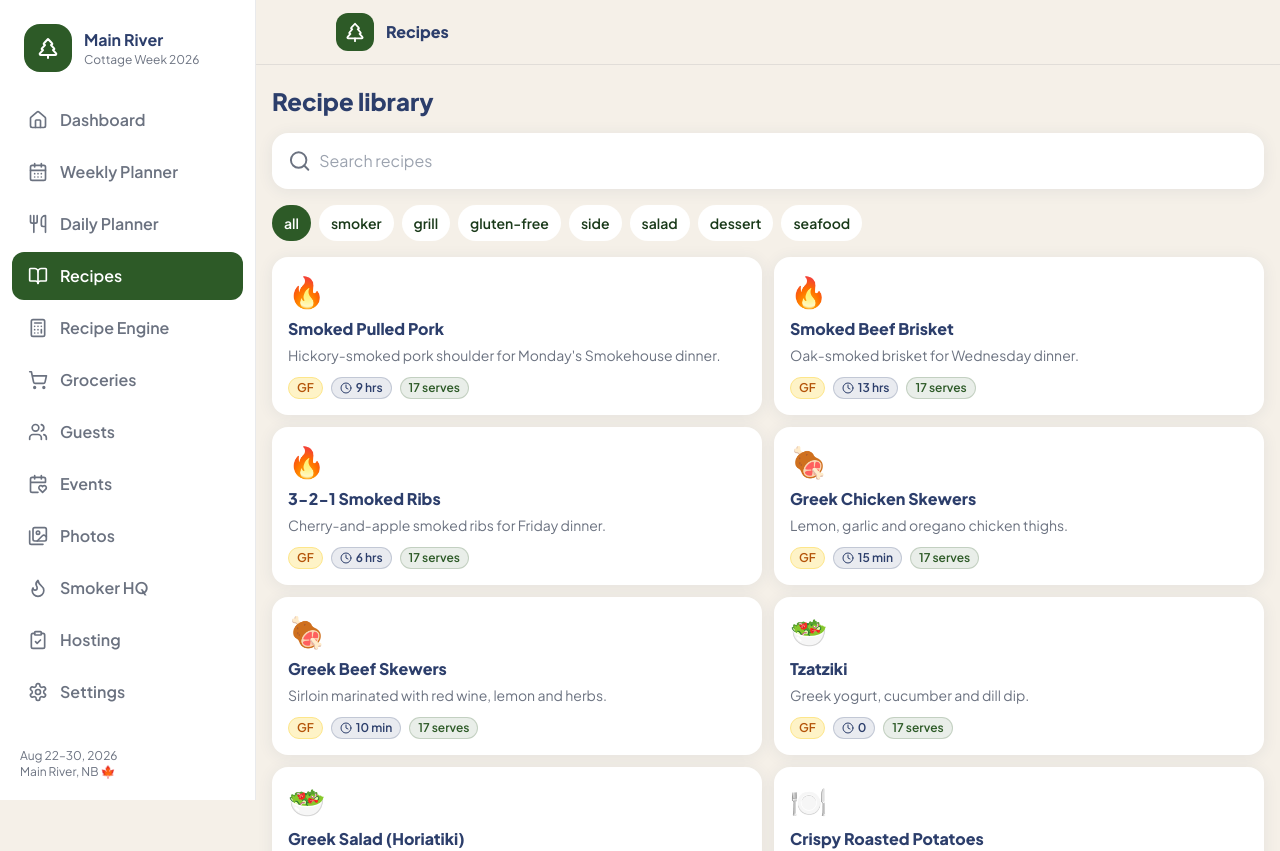
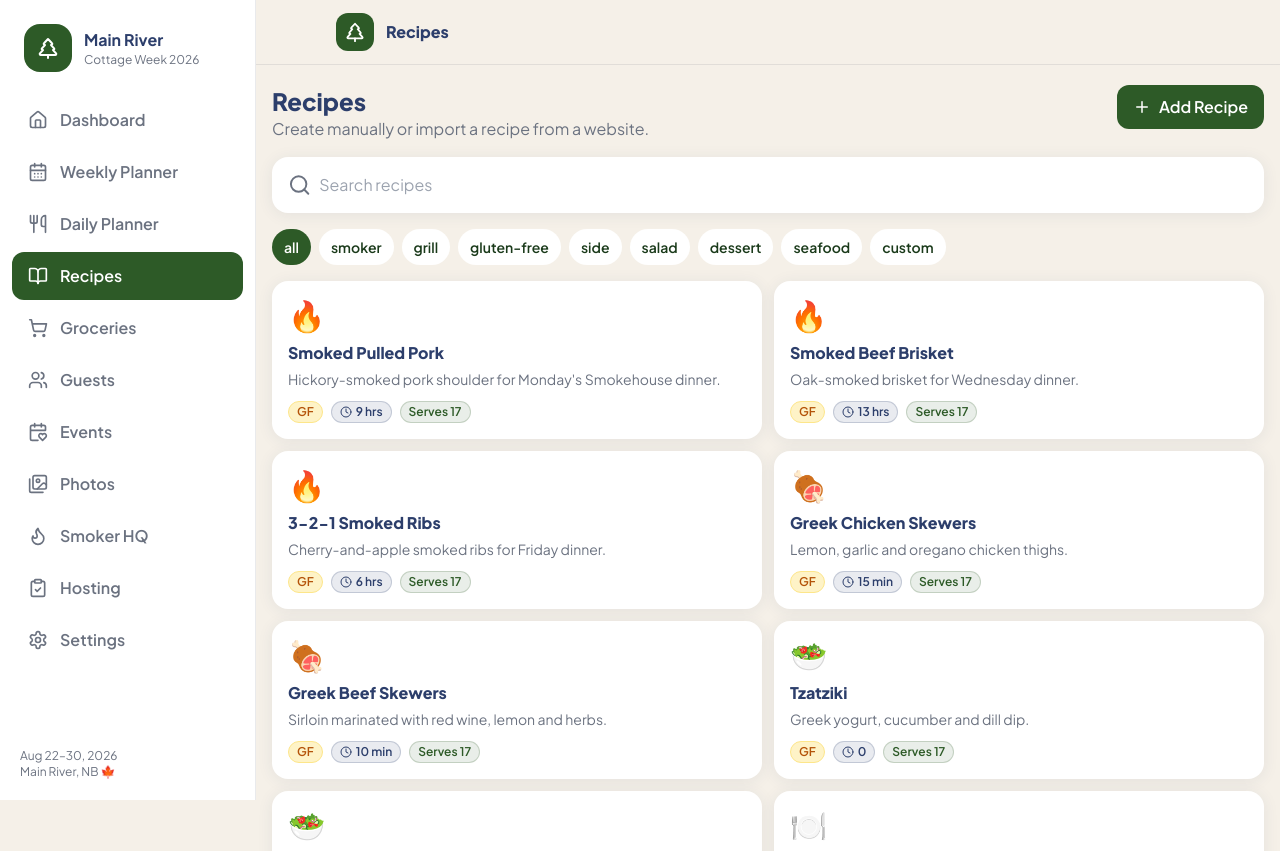
Before and after one commit to deniseblinn-star/main-river-cottage-guide, a React (Vite) app: page /recipes in a window 1280 px wide. Shown: the top 851 px of the page. Built offline with nearby package versions, Linux system fonts and the light colour scheme.

Commit message:
Full replacement 1

```diff
--- a/src/components/layout/Sidebar.jsx
+++ b/src/components/layout/Sidebar.jsx
@@ -1,6 +1,6 @@
 import { NavLink } from 'react-router-dom'
 import { Home, CalendarDays, Utensils, BookOpen, Calculator, ShoppingCart, Users, Flame, ClipboardCheck, Settings, TreePine, CalendarHeart, Images } from 'lucide-react'
-const nav=[['/',Home,'Dashboard'],['/planner',CalendarDays,'Weekly Planner'],['/daily',Utensils,'Daily Planner'],['/recipes',BookOpen,'Recipes'],['/recipe-engine',Calculator,'Recipe Engine'],['/groceries',ShoppingCart,'Groceries'],['/guests',Users,'Guests'],['/events',CalendarHeart,'Events'],['/photos',Images,'Photos'],['/smoker',Flame,'Smoker HQ'],['/hosting',ClipboardCheck,'Hosting'],['/settings',Settings,'Settings']]
+const nav=[['/',Home,'Dashboard'],['/planner',CalendarDays,'Weekly Planner'],['/daily',Utensils,'Daily Planner'],['/recipes',BookOpen,'Recipes'],['/groceries',ShoppingCart,'Groceries'],['/guests',Users,'Guests'],['/events',CalendarHeart,'Events'],['/photos',Images,'Photos'],['/smoker',Flame,'Smoker HQ'],['/hosting',ClipboardCheck,'Hosting'],['/settings',Settings,'Settings']]
 export default function Sidebar(){return <aside className="hidden lg:flex fixed inset-y-0 left-0 w-64 bg-white border-r border-stone/15 flex-col z-40">
  <div className="p-6 flex gap-3 items-center"><div className="bg-forest text-white p-3 rounded-2xl"><TreePine/></div><div><b className="text-navy">Main River</b><p className="text-xs text-stone">Cottage Week 2026</p></div></div>
  <nav className="px-3 space-y-1">{nav.map(([to,I,label])=><NavLink key={to} to={to} end={to==='/'} className={({isActive})=>`flex items-center gap-3 px-4 py-3 rounded-xl font-semibold ${isActive?'bg-forest text-white':'text-stone hover:bg-forest/5'}`}><I size={20}/>{label}</NavLink>)}</nav>
--- a/src/pages/Recipes.jsx
+++ b/src/pages/Recipes.jsx
@@ -1,8 +1,18 @@
-import { useState } from 'react'
+import { useEffect, useState } from 'react'
 import { Link } from 'react-router-dom'
-import { Search, Clock } from 'lucide-react'
+import { Search, Clock, Plus } from 'lucide-react'
 import data from '../data/recipes.json'
-const filters=['all','smoker','grill','gluten-free','side','salad','dessert','seafood']
-const emoji={smoker:'🔥',grill:'🍖','no-cook':'🥗',oven:'🍽️','sous-vide':'🥩',steam:'🦞',stovetop:'🍳'}
-export default function Recipes(){const [q,setQ]=useState(''),[tag,setTag]=useState('all');const list=data.recipes.filter(r=>(tag==='all'||r.tags.includes(tag))&&(r.title+' '+r.description).toLowerCase().includes(q.toLowerCase()))
-return <div className="space-y-4"><h1 className="page-title">Recipe library</h1><div className="card flex gap-2"><Search className="text-stone"/><input className="w-full outline-none" placeholder="Search recipes" value={q} onChange={e=>setQ(e.target.value)}/></div><div className="flex gap-2 overflow-x-auto">{filters.map(f=><button key={f} onClick={()=>setTag(f)} className={`px-3 py-2 rounded-full whitespace-nowrap text-sm font-semibold ${tag===f?'bg-forest text-white':'bg-white'}`}>{f}</button>)}</div><div className="grid sm:grid-cols-2 gap-3">{list.map(r=><Link key={r.id} to={`/recipes/${r.id}`} className="card card-hover"><div className="text-3xl">{emoji[r.method]||'🍽️'}</div><h2 className="font-extrabold text-navy mt-2">{r.title}</h2><p className="text-sm text-stone mt-1">{r.description}</p><div className="flex gap-2 mt-3">{r.glutenFree&&<span className="badge-gf">GF</span>}<span className="badge-navy"><Clock size={12}/>{r.cookTime}</span><span className="badge-forest">{r.servings} serves</span></div></Link>)}</div></div>}
+import { getCustomRecipes } from '../utils/customRecipes'
+const filters=['all','smoker','grill','gluten-free','side','salad','dessert','seafood','custom']
+const emoji={smoker:'🔥',grill:'🍖','no-cook':'🥗',oven:'🍽️','sous-vide':'🥩',steam:'🦞',stovetop:'🍳',custom:'📝'}
+export default function Recipes(){
+ const [q,setQ]=useState(''),[tag,setTag]=useState('all'),[custom,setCustom]=useState([])
+ useEffect(()=>setCustom(getCustomRecipes()),[])
+ const list=[...data.recipes,...custom].filter(r=>(tag==='all'||r.tags?.includes(tag))&&((r.title||'')+' '+(r.description||'')).toLowerCase().includes(q.toLowerCase()))
+ return <div className="space-y-4">
+  <div className="flex flex-wrap justify-between gap-3 items-start"><div><h1 className="page-title">Recipes</h1><p className="text-stone">Create manually or import a recipe from a website.</p></div><Link to="/recipes/new" className="btn-primary flex items-center gap-2"><Plus size={18}/>Add Recipe</Link></div>
+  <div className="card flex gap-2"><Search className="text-stone"/><input className="w-full outline-none" placeholder="Search recipes" value={q} onChange={e=>setQ(e.target.value)}/></div>
+  <div className="flex gap-2 overflow-x-auto">{filters.map(f=><button key={f} onClick={()=>setTag(f)} className={`px-3 py-2 rounded-full whitespace-nowrap text-sm font-semibold ${tag===f?'bg-forest text-white':'bg-white'}`}>{f}</button>)}</div>
+  <div className="grid sm:grid-cols-2 gap-3">{list.map(r=><Link key={r.id} to={`/recipes/${r.id}`} className="card card-hover"><div className="text-3xl">{emoji[r.method]||'🍽️'}</div><h2 className="font-extrabold text-navy mt-2">{r.title}</h2><p className="text-sm text-stone mt-1">{r.description}</p><div className="flex flex-wrap gap-2 mt-3">{r.glutenFree&&<span className="badge-gf">GF</span>}<span className="badge-navy"><Clock size={12}/>{r.cookTime||'Not set'}</span><span className="badge-forest">Serves {r.servings}</span>{r.id.startsWith('custom-')&&<span className="badge bg-wood-100 text-wood-600">Added by you</span>}</div></Link>)}</div>
+ </div>
+}
--- /dev/null
+++ b/src/utils/customRecipes.js
@@ -0,0 +1,5 @@
+const KEY='main-river-custom-recipes'
+export function getCustomRecipes(){try{return JSON.parse(localStorage.getItem(KEY)||'[]')}catch{return []}}
+export function saveCustomRecipe(recipe){const next=[...getCustomRecipes().filter(r=>r.id!==recipe.id),recipe];localStorage.setItem(KEY,JSON.stringify(next));return next}
+export function getCustomRecipe(id){return getCustomRecipes().find(r=>r.id===id)}
+export function deleteCustomRecipe(id){const next=getCustomRecipes().filter(r=>r.id!==id);localStorage.setItem(KEY,JSON.stringify(next));return next}
```
Also changed, not shown: FULL-REPLACEMENT-INSTRUCTIONS.txt (added), README - Copy.txt (deleted), README.txt (deleted), 2 other files (tests, documents, lock files or other folders).
